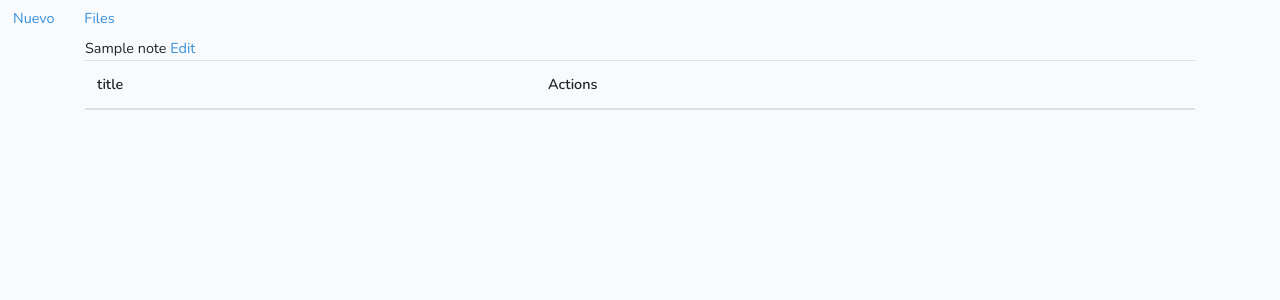
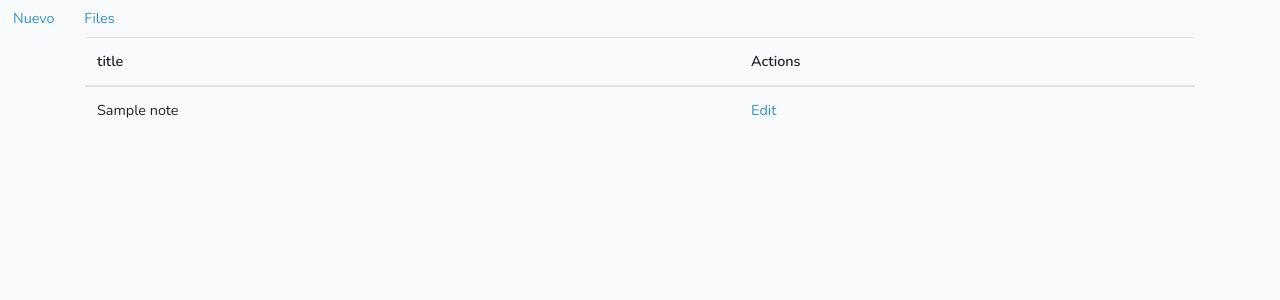
Before and after one commit to AlexisHolyoak/Texter, a Laravel app: template resources/views/list.blade.php in a window 1280 px wide. Shown: the top 300 px of the page. Run offline with Laravel 8, Linux system fonts and the light colour scheme; the template is opened without the code that fills it: most values are stand-ins (such as "Sample title", 1, 10 or a date in 2020); lists and menus that the app fills with data are empty; some libraries are stand-ins or nearby versions.

Commit message:
finished

```diff
--- a/resources/views/edit.blade.php
+++ b/resources/views/edit.blade.php
@@ -9,7 +9,7 @@
         <label for="">Write title</label>
             <input type="text" class="form-control" value="{{ $note->title }}" name="title">
             <br>
-            <textarea class="ckeditor"  name="editor1" id="editor1" rows="10" cols="80" name="content">{{ $note->content }}</textarea>
+            <textarea class="ckeditor"  id="editor1" rows="10" cols="80" name="content">{{ $note->content }}</textarea>
             <br>
             <button type="submit" class="btn btn-primary btn-block">Guardar</button>
     </div>
--- a/resources/views/list.blade.php
+++ b/resources/views/list.blade.php
@@ -13,12 +13,15 @@
         </tr>
     </thead>
     <tbody>
-    @foreach ($note as $notes)
+        @foreach ($notes as $note)
         <tr>
+            <td>
                 {{ $note->title }}
-        </tr>
-        <tr>
+            </td>
+
+            <td>
                 <a href="{{ route('note.edit',$note) }}">Edit</a>
+            </td>
         </tr>
         @endforeach
 
```
Lines whose indentation alone changed are shown as unchanged.
